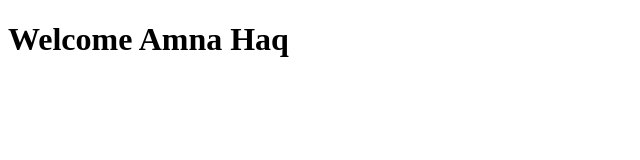
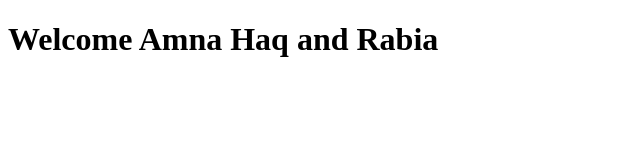
Before and after one commit to Amna-software-engineer/my-first-rep, a plain HTML site: page index.html in a window 1280 px wide. Shown: the whole page, without its empty margins (0-640 px from the left). Drawn offline with Linux system fonts and the light colour scheme.

Commit message:
changed in heading

```diff
--- a/index.html
+++ b/index.html
@@ -6,9 +6,6 @@
     <title>Demo</title>
 </head>
 <body>
-    <h1>Welcome
-        Amna Haq
-
-    </h1>
+    <h1>Welcome Amna Haq and Rabia </h1>
 </body>
 </html>
```
